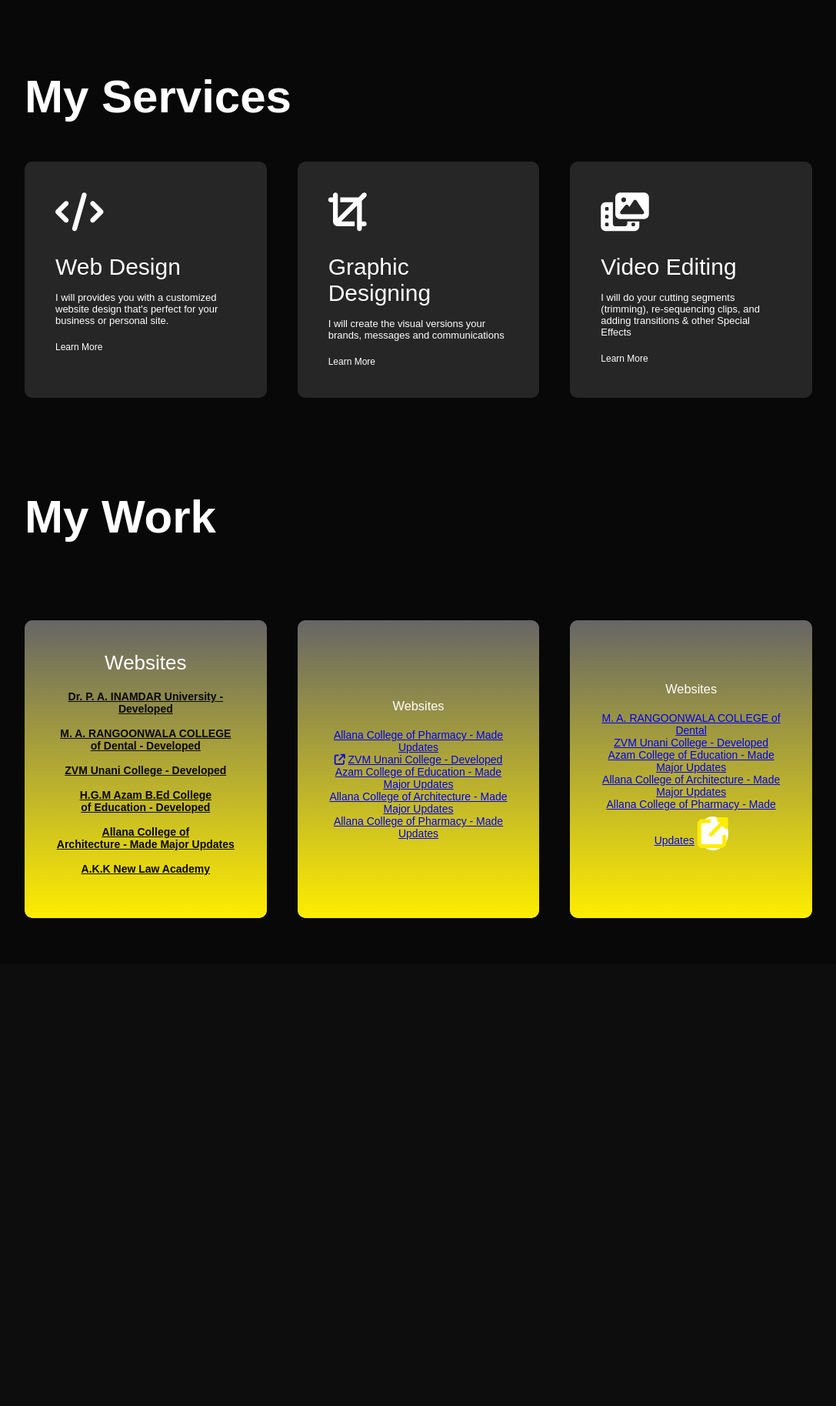
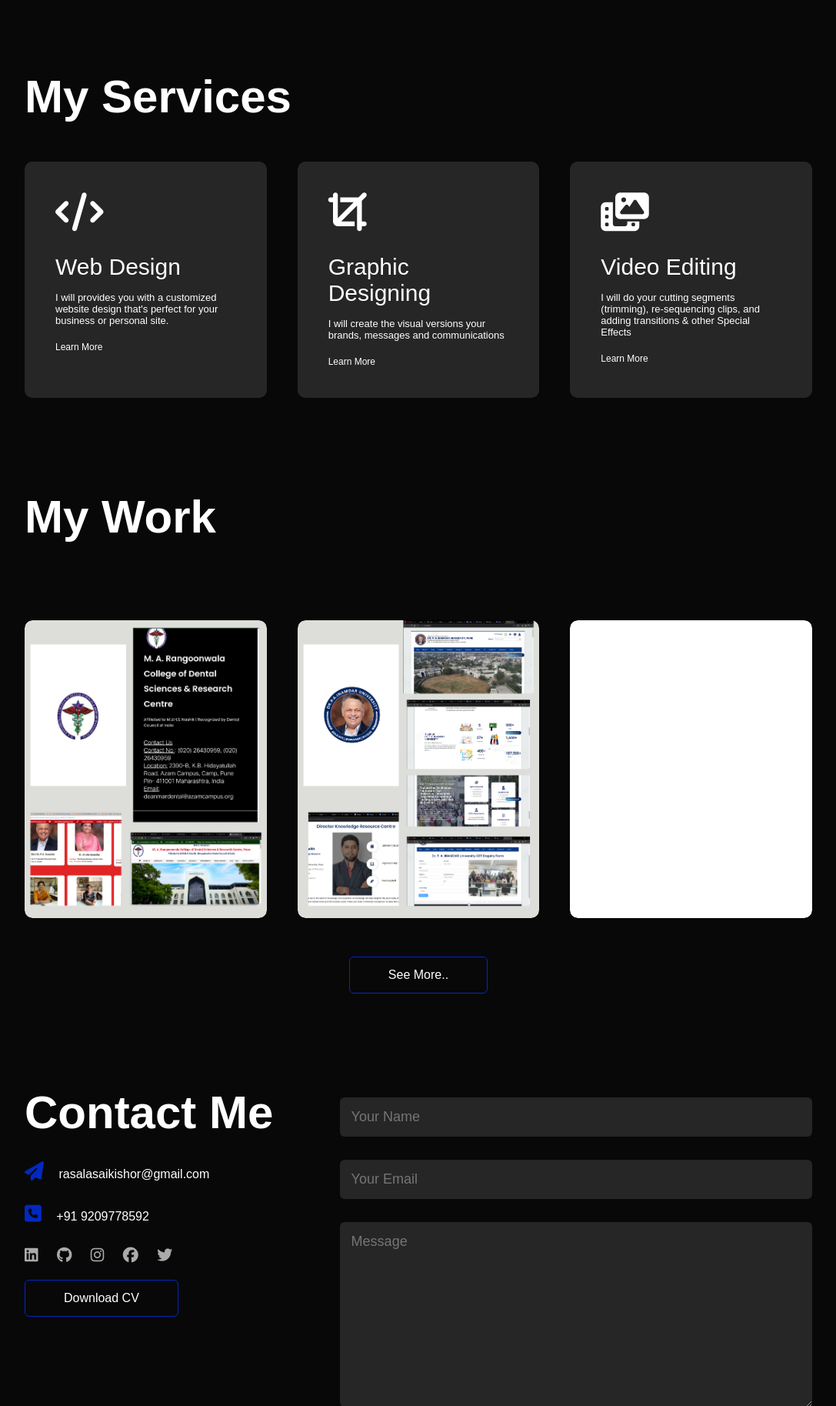
Before and after one commit to Saikishor164/saikishor164.github.io, a PHP site: page / in a window 1280 px wide. Shown: the part 1405-3232 px from the top of the page at 77% size, without its empty margins (96-1183 px from the left). Before the commit the page ends 2598 px from the top, so only its background shows below. Run offline with PHP 8.4, Linux system fonts and the light colour scheme; some libraries are stand-ins or nearby versions.

Commit message:
made the portfolio website
added work information, contact me and form, images for the work 1 and 2

```diff
--- a/index.html
+++ b/index.html
@@ -19,7 +19,7 @@
                     <li><a href="#about">About</a></li>
                     <li><a href="#servics">Services</a></li>
                     <li><a href="#portfolio">Portfolio</a></li>
-                    <li><a href="#">Contact</a></li>
+                    <li><a href="#contact">Contact</a></li>
                 </ul>
             </nav>
             <div class="header-text">
@@ -128,51 +128,76 @@
             <div class="work">
                 <img src="images/work-1.png" alt="work-1">
                 <div class="layer">
-                    <h3 class="websitesh3">Websites</h3>
+                    <h3 class="websitesh3">Website</h3>
                     <p class="works1text">
-                        <a href="https://drpaiu.edu.in" target="_blank" >Dr. P. A. INAMDAR University - Developed</a> <br> <br>
-                        <a href="https://mardentalcollege.org/" target="_blank" >M. A. RANGOONWALA COLLEGE <br> of Dental - Developed</a><br><br>
-                        <!-- <a href="#"><i class="fa-solid fa-arrow-up-right-from-square"></i></a> -->
-                        <a href="https://www.zvmunanimchpune.org/" target="_blank" >ZVM Unani College - Developed</a> <br> <br>
-                        <a href="https://www.azambedcollege.com/" target="_blank" >H.G.M Azam B.Ed College <br>of Education - Developed</a><br> <br>
-                        <a href="http://www.allanaarchitecture.org/" target="_blank">Allana College of <br> Architecture - Made Major Updates</a><br> <br>
-                        <a href="https://www.nlapune.org" target="_blank">A.K.K New Law Academy</a> <br><br>
-                        <a href=""></a>
-
+                        M. A. Rangoonwala College of Dental Sciences & Research Centre, Pune - Developed <br> <br>
                     </p>
+                    <a href="http://mardentalcollege.org" target="_blank" rel="noopener noreferrer"><i class="fa-solid fa-up-right-from-square"></i></a>
                 </div>
             </div>
             <div class="work">
                 <img src="images/work-2.png" alt="work-2" >
                 <div class="layer">
-                    <h3>Websites</h3>
-                    <p>
-                        <a href="https://www.allanacollegeofpharmacy.org/">Allana College of Pharmacy - Made Updates</a><br>
-                        <a href="#"><i class="fa-solid fa-arrow-up-right-from-square"></i></a>
-                        <a href="https://www.zvmunanimchpune.org/">ZVM Unani College - Developed</a> <br>
-                        <a href="https://www.azambedcollege.com/">Azam College of Education - Made Major Updates</a><br>
-                        <a href="http://www.allanaarchitecture.org/">Allana College of Architecture - Made Major Updates</a><br>
-                        <a href="https://www.allanacollegeofpharmacy.org/">Allana College of Pharmacy - Made Updates</a>
+                    <h3 class="websitesh3">Website</h3>
+                    <p class="works1text">
+                        Dr. P. A. Inamdar University, Pune - Developed <br> <br>
                     </p>
+                    <a href="http://drpaiu.edu.in" target="_blank" rel="noopener noreferrer"><i class="fa-solid fa-up-right-from-square"></i></a>
                 </div>
             </div>
             <div class="work">
                 <img src="images/work-3.png" alt="work 3">
                 <div class="layer">
-                    <h3>Websites</h3>
-                    <p>
-                        <a href="https://mardentalcollege.org/">M. A. RANGOONWALA COLLEGE of Dental</a><br>
-                        <a href="https://www.zvmunanimchpune.org/">ZVM Unani College - Developed</a> <br>
-                        <a href="https://www.azambedcollege.com/">Azam College of Education - Made Major Updates</a><br>
-                        <a href="http://www.allanaarchitecture.org/">Allana College of Architecture - Made Major Updates</a><br>
-                        <a href="https://www.allanacollegeofpharmacy.org/">Allana College of Pharmacy - Made Updates</a>
-                        <a class="logo arrow" href="#"><i class="fa-solid fa-up-right-from-square"></i></a>
+                    <h3 class="websitesh3">Website</h3>
+                    <p class="works1text">
+                        Bloom Field School - Developed <br> <br>
                     </p>
+                    <a href="http://bloomfieldschool.co.in/" target="_blank" rel="noopener noreferrer"><i class="fa-solid fa-up-right-from-square"></i></a>
                 </div>
             </div>
         </div>
+        <a href="#" class="btn">See More..</a>
     </div>
 </div>
+
+<!-------------------contact ------------------->
+
+<div class="contact">
+    <div class="container">
+        <div class="row">
+            <div class="contact-left">
+                <h1 class="sub-title" id="contact">Contact Me</h1>
+                <p><i class="fa-solid fa-paper-plane"></i> rasalasaikishor@gmail.com</p>
+                <p><i class="fa-solid fa-square-phone"></i> +91 9209778592</p>
+                <div class="social-icons">
+                    <a href="https://www.linkedin.com/in/saikishor164" target="_blank" rel="noopener noreferrer"><i class="fab fa-linkedin"></i></a>
+                    <a href="https://github.com/saikishor164" target="_blank" rel="noopener noreferrer"><i class="fab fa-github"></i></a>
+                    <a href="https://www.instagram.com/saikishor164/" target="_blank" rel="noopener noreferrer"><i class="fab fa-instagram"></i></a>
+                    <a href="
+                    https://www.facebook.com/saikishor164" target="_blank" rel="noopener noreferrer"><i class="fab fa-facebook"></i></a>
+                    <a href="
+                    https://twitter.com/saikishor164" target="_blank" rel="noopener noreferrer"><i class="fab fa-twitter"></i></a>
+                </div>
+                <a href="images/saikishor-resume.pdf"  target="_blank" rel="noopener noreferrer" class="btn btn2">Download CV</a>
+
+
+            </div>
+            <div class="contact-right">
+                <form action="">
+                    <input type="text" placeholder="Your Name" class="box" required>
+                    <input type="email" placeholder="Your Email" class="box" required>
+                    <textarea name="" id="" cols="30" rows="10" placeholder="Message" class="box" required></textarea>
+                    <input type="submit" value="Send Message" class="btn btn2">
+                </form>
+            </div>
+
+        </div>
+    </div>
+    <div class="copyright">
+        <p>Copyright <i class="fa fa-copyright" aria-hidden="true"></i> Saikishor164</p>
+    </div>
+</div>
+
 
 <script>
 
--- a/style.css
+++ b/style.css
@@ -50,7 +50,7 @@
     content: '';
     width:0;
     height: 3px;
-    background: #FFED00;
+    background: #0229BF;
     position:absolute;
     left: 0;
     bottom: -6px;
@@ -72,7 +72,11 @@
 }
 
 .header-text h1 span{
-    color: #FFED00;
+    color: #0229BF;
+    stroke: #fff;
+    stroke-width: 2%;
+    border: #fff;
+    border-width: 5px;
 }
 
 /* ---------About --------- */
@@ -125,7 +129,7 @@
     content: '';
     width: 0;
     height: 3px;
-    background: #FFED00;
+    background: #0229BF;
     position: absolute;
     left: 0;
     bottom: -8px;
@@ -143,7 +147,7 @@
 }
 
 .tab-contents ul li span{
-    color:#d9ff00;
+    color:#87D1EB;
     font-size: 10px;
 }
 
@@ -200,7 +204,7 @@
 }
 
 .services-list div:hover{
-    background: #FFED00;
+    background: #0229BF;
     transform: translateY(-10px);
 
 }
@@ -228,12 +232,13 @@
     width: 100%;
     border-radius: 10px;
     display: block;
+    transition: transform 0.5s;
 }
 
 .layer{
     width: 100%;
-    height: 100%;
-    background: linear-gradient(rgba(0,0,0,0.6), #FFED00);
+    height: 0%;
+    background: linear-gradient(rgba(0,0,0,0.6), #0229BF);
     border-radius: 10px;
     position: absolute;
     left: 0;
@@ -246,6 +251,7 @@
     padding: 0 40px;
     text-align: center;
     font-size: 14px;
+    transition: height 0.5s;
 }
 
 .layer h3{
@@ -253,9 +259,23 @@
     margin-bottom: 20px;
 }
 
+.layer a{
+    margin-top: 20px;
+    color: #000000;
+    text-decoration: none;
+    font-size: 18px;
+    font-weight: 500;
+    line-height: 60px;
+    background: #fff;
+    width: 60px;
+    height: -60px;
+    border-radius: 50%;
+    text-align: center;
+}
+
 .logo.arrow {
-    margin-top: px;
-    color: #FFED00;
+    margin-top: 20px;
+    color: #0229BF;
     text-decoration: none;
     font-size: 40px;
     line-height: 60px;
@@ -270,6 +290,7 @@
 .works1text a {
     color: #080808;
     font-weight: bold;
+    font-size: 72px;
 }
 
 .websitesh3 {
@@ -277,3 +298,117 @@
     font-weight: bolder;
 
 }
+
+.work:hover .img{
+    transform: scale(1.1);
+}
+
+.work:hover .layer{
+    height: 100%;
+}
+
+.btn{
+    margin: 50px auto;
+    display: block;
+    width: fit-content;
+    border: 1px solid #0229BF;
+    padding: 14px 50px;
+    border-radius: 6px;
+    text-decoration: none;
+    color: #fff;
+    transition: background 0.5s, color 0.5s;
+}
+
+.btn:hover{
+    background: #0229BF;
+    color: #080808;
+}
+
+
+
+/* -------------------Contact------------------- */
+
+.contact-left{
+    flex-basis: 35%;
+
+}
+
+.contact-right{
+    flex-basis: 60%;
+}
+
+.contact-left p{
+    margin-top: 30px;
+}
+
+.contact-left p i{
+    color: #0229BF;
+    margin-right: 15px;
+    font-size: 25px;
+}
+
+
+.social-icons{
+    margin-top: 30px;
+}
+
+.social-icons a{
+    margin-right: 20px;
+    text-decoration: none;
+    font-size: 20px;
+    color: #ababab;
+    transition: transform 0.5s;
+    display: inline-block;
+}
+
+.social-icons a:hover{
+    color: #0229BF;
+    transform: translateY(-5px);
+}
+
+.btn.btn2{
+    display: inline-block;
+    margin-top: 20px;
+    padding: 14px 50px;
+    border-radius: 6px;
+    text-decoration: none;
+    color: #fff;
+    transition: background 0.5s, color 0.5s;
+}
+
+.btn.btn2:hover{
+    background: #0229BF;
+    color: #080808;
+}
+
+.contact-right form{
+    width: 100%;
+}
+
+form input, form textarea{
+    width: 100%;
+    outline: none;
+    margin: 15px 0;
+    padding: 15px;
+    background: #262626;
+    border: 0;
+    color: #fff;
+    font-size: 18px;
+    border-radius: 6px;
+}
+
+form .btn.btn2{
+    padding: 14px 60px;
+    font-size: 18px;
+    margin-top: 20px;
+    cursor: pointer;
+}
+
+.copyright{
+    width: 100%;
+    text-align: center;
+    padding: 25px 0;
+    background: #262626;
+    color: #ababab;
+    font-size: 18px;
+}
```
Also changed, not shown: images/work-1.png, images/work-2.png, 2 other files.
